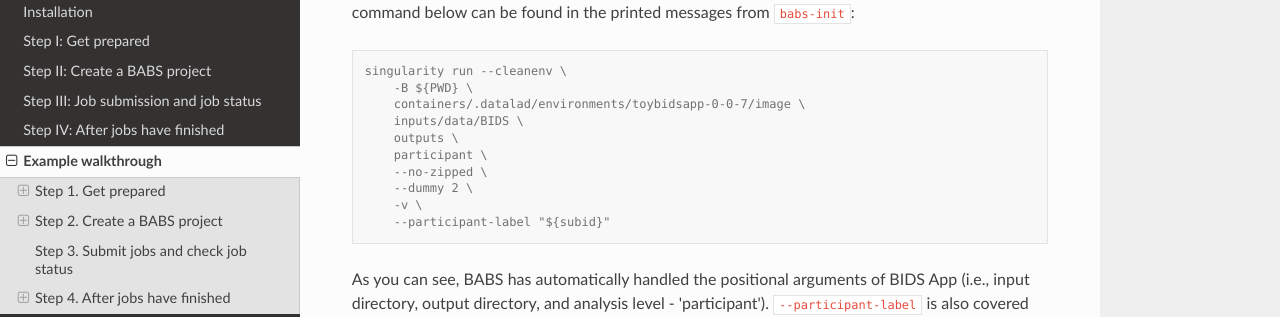
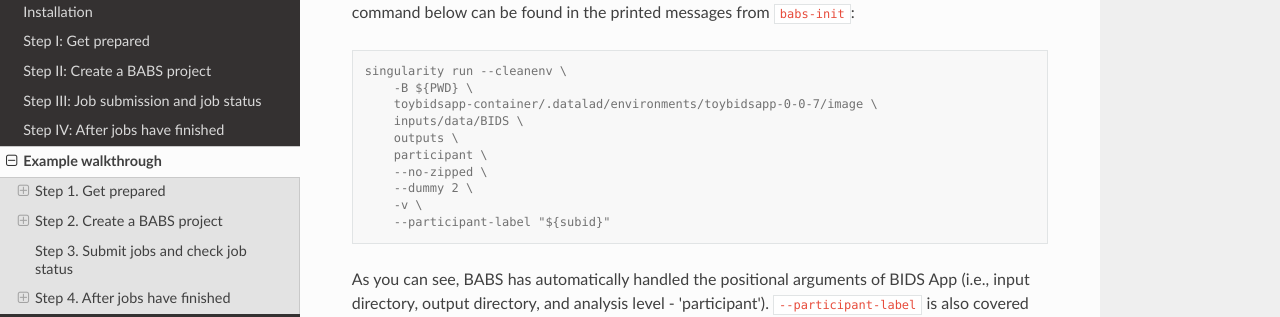
Before and after one commit to PennLINC/babs, a Sphinx documentation site: the page built from docs/source/walkthrough.rst, in a window 1280 px wide and 900 px high, scrolled down 6527 px. Shown: the part 163-480 px from the top of the window. Built offline with Sphinx 7.4.7 and the Read the Docs theme 2.0.0, drawn with Linux system fonts in a browser that asks for light colours.

Commit message:
Update walkthrough.rst
the correct container folder name should be `toybidsapp-container` not `containers`

```diff
--- a/docs/source/walkthrough.rst
+++ b/docs/source/walkthrough.rst
@@ -442,7 +442,7 @@ The command below can be found in the printed messages from ``babs-init``:
 
     singularity run --cleanenv \
         -B ${PWD} \
-        containers/.datalad/environments/toybidsapp-0-0-7/image \
+        toybidsapp-container/.datalad/environments/toybidsapp-0-0-7/image \
         inputs/data/BIDS \
         outputs \
         participant \
```
